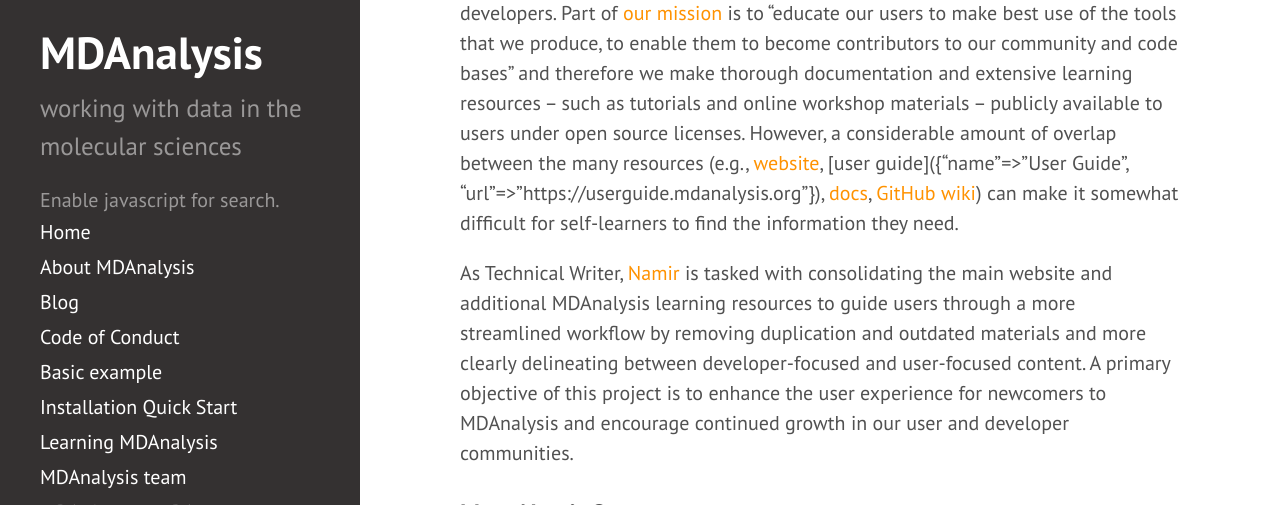
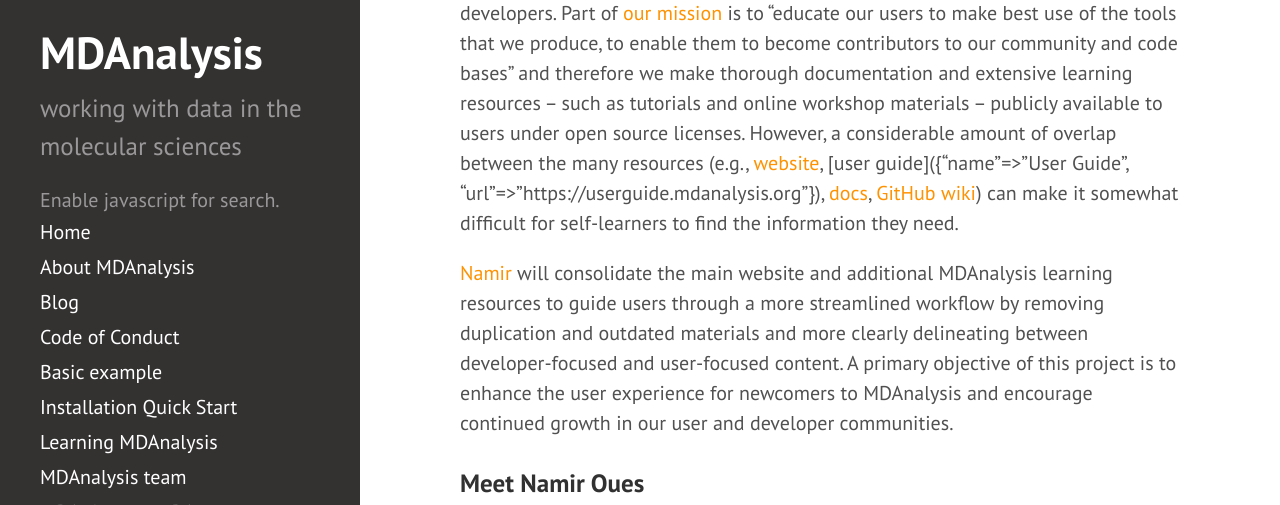
Before and after one commit to MDAnalysis/MDAnalysis.github.io, a Jekyll site: the page built from _posts/2025-01-29-sdg23-writer.md, in a window 1280 px wide and 900 px high, scrolled down 462 px, cut to the strip 0-505 px from the top of the window. Built offline with Jekyll 4.4.1, drawn with Linux system fonts in a browser that asks for light colours; comment, search, counter and statistics services are not loaded.

Commit message:
Streamline language
Co-authored-by: Oliver Beckstein <orbeckst@gmail.com>

```diff
--- a/_posts/2025-01-29-sdg23-writer.md
+++ b/_posts/2025-01-29-sdg23-writer.md
@@ -13,7 +13,7 @@ MDAnalysis has an ever-expanding international community of users and developers
 Part of [our mission]({{ site.baseurl }}about/#mission) is to "educate our users to make best use of the tools that we produce, to enable them to become contributors to our community and code bases" and therefore we make thorough documentation and extensive learning resources -- such as tutorials and online workshop materials -- publicly available to users under open source licenses.
 However, a considerable amount of overlap between the many resources (e.g., [website]({{ site.baseurl }}), [user guide]({{ site.docs.userguide }}), [docs]({{ site.docs.mdanalysis.url }}), [GitHub wiki]({{ site.github.wiki }})) can make it somewhat difficult for self-learners to find the information they need.
 
-As Technical Writer, [Namir](#meet-namir-oues) is tasked with consolidating the main website and additional MDAnalysis learning resources to guide users through a more streamlined workflow by removing duplication and outdated materials and more clearly delineating between developer-focused and user-focused content. A  primary objective of this project is to enhance the user experience for newcomers to MDAnalysis and encourage continued growth in our user and developer communities.
+[Namir](#meet-namir-oues) will consolidate the main website and additional MDAnalysis learning resources to guide users through a more streamlined workflow by removing duplication and outdated materials and more clearly delineating between developer-focused and user-focused content. A  primary objective of this project is to enhance the user experience for newcomers to MDAnalysis and encourage continued growth in our user and developer communities.
 
 ### Meet Namir Oues
 
```
